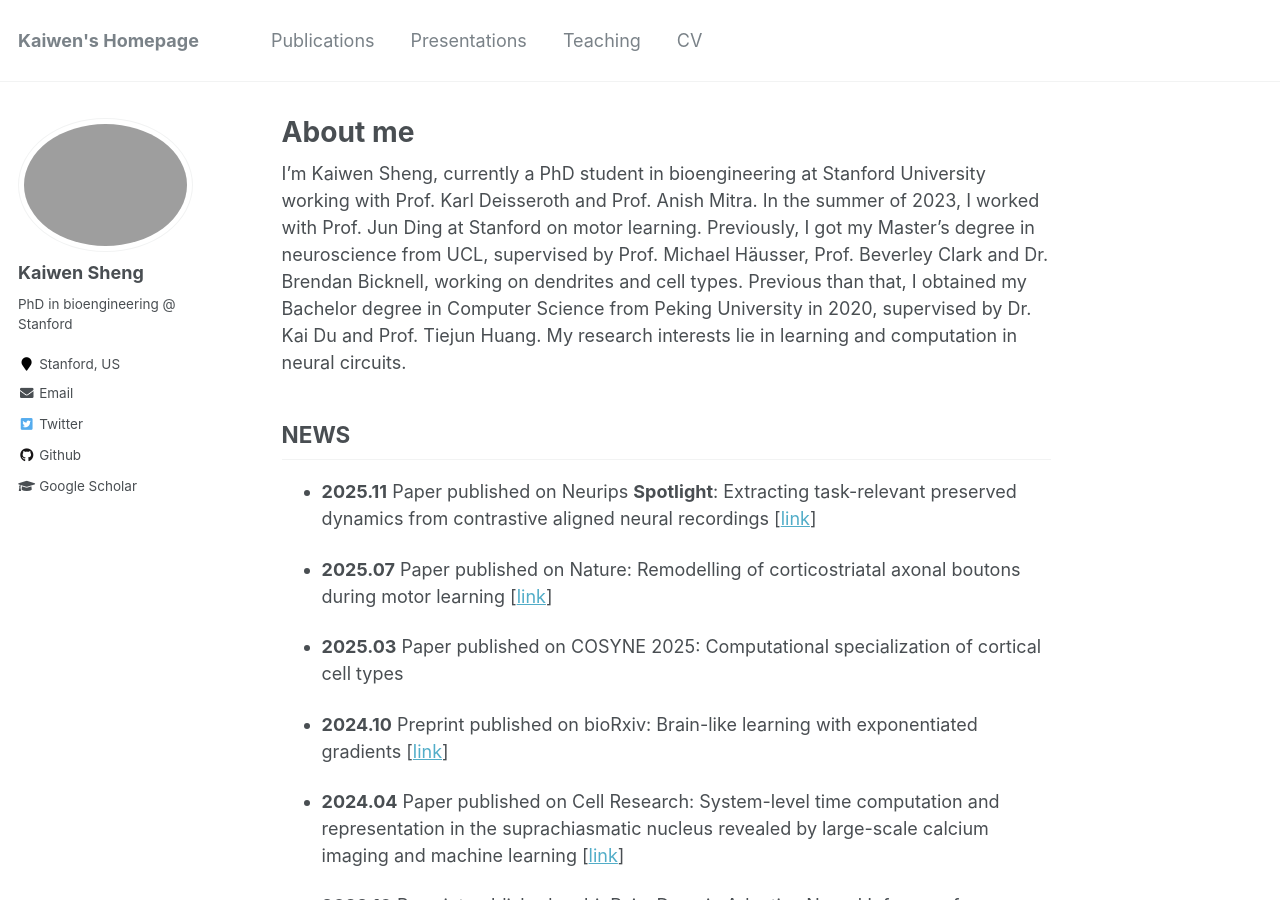
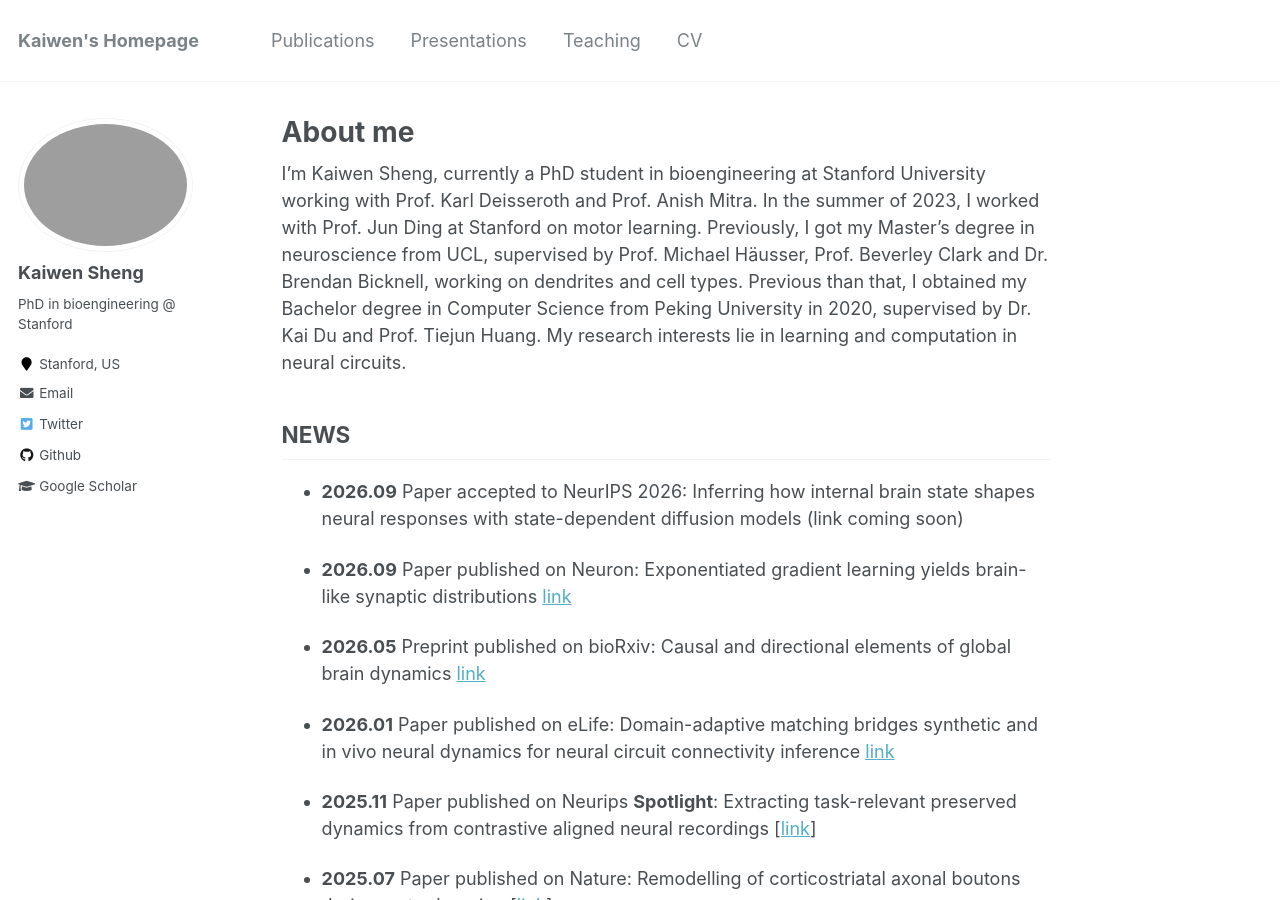
Before and after one commit to holmosaint/holmosaint.github.io, a Jekyll site: the page built from _pages/about.md, in a window 1280 px wide and 900 px high. Built offline with Jekyll 4.4.1, drawn with Linux system fonts in a browser that asks for light colours.

Commit message:
Update about.md

```diff
--- a/_pages/about.md
+++ b/_pages/about.md
@@ -11,6 +11,14 @@ redirect_from:
 I'm Kaiwen Sheng, currently a PhD student in bioengineering at Stanford University working with Prof. Karl Deisseroth and Prof. Anish Mitra. In the summer of 2023, I worked with Prof. Jun Ding at Stanford on motor learning. Previously, I got my Master's degree in neuroscience from UCL, supervised by Prof. Michael Häusser, Prof. Beverley Clark and Dr. Brendan Bicknell, working on dendrites and cell types. Previous than that, I obtained my Bachelor degree in Computer Science from Peking University in 2020, supervised by Dr. Kai Du and Prof. Tiejun Huang. My research interests lie in learning and computation in neural circuits.
 
 ## NEWS
+- **2026.09** Paper accepted to NeurIPS 2026: Inferring how internal brain state shapes neural responses with state-dependent diffusion models (link coming soon)
+
+- **2026.09** Paper published on Neuron: Exponentiated gradient learning yields brain-like synaptic distributions [link](https://doi.org/10.1016/j.neuron.2026.08.026)
+
+- **2026.05** Preprint published on bioRxiv: Causal and directional elements of global brain dynamics [link](https://doi.org/10.64898/2026.05.27.726039)
+
+- **2026.01** Paper published on eLife: Domain-adaptive matching bridges synthetic and in vivo neural dynamics for neural circuit connectivity inference [link](https://doi.org/10.7554/eLife.109028)
+
 - **2025.11** Paper published on Neurips **Spotlight**: Extracting task-relevant preserved dynamics from contrastive aligned neural recordings [[link](https://www.biorxiv.org/content/10.1101/2025.11.11.686428v1.abstract)]
 
 - **2025.07** Paper published on Nature: Remodelling of corticostriatal axonal boutons during motor learning [[link](https://www.nature.com/articles/s41586-025-09336-w)]
```
